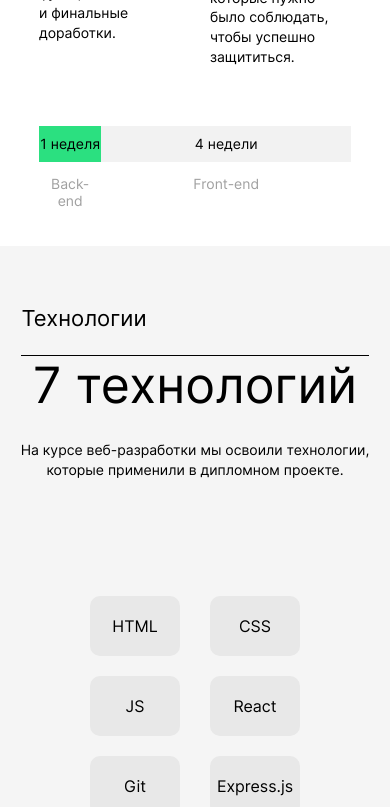
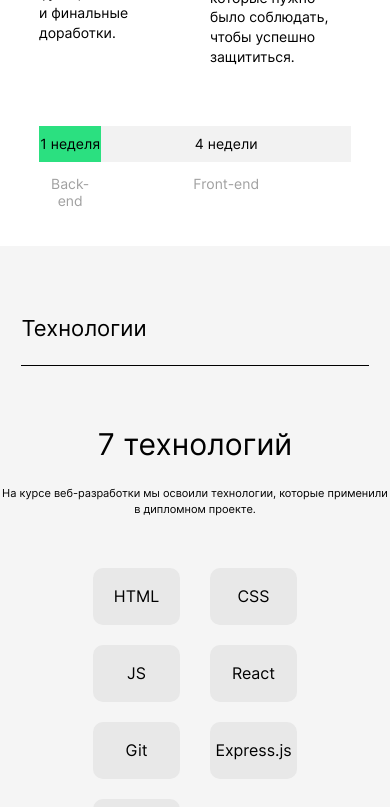
Before and after one commit to interind/movies-explorer-frontend, a React (Create React App) app: page / in a window 390 px wide. Shown: the part 1156-1963 px from the top of the page. Built offline with nearby package versions, Linux system fonts and the light colour scheme.

Commit message:
Techs 90%

```diff
--- a/src/components/AboutMe/AboutMe.css
+++ b/src/components/AboutMe/AboutMe.css
@@ -3,7 +3,7 @@
   flex-direction: column;
   justify-content: center;
   align-items: center;
-  width: 100%;
+  align-self: stretch;
   min-height: 608px;
 }
 .AboutMe-container {
--- a/src/components/App/App.css
+++ b/src/components/App/App.css
@@ -1,6 +1,8 @@
 .App {
-  display: grid;
+  display: flex;
+  flex-flow: column nowrap;
   box-sizing: border-box;
+  align-items: center;
   background-color: inherit;
   margin: 0 auto;
   min-width: 319px;
--- a/src/components/Footer/Footer.css
+++ b/src/components/Footer/Footer.css
@@ -4,6 +4,7 @@
   justify-content: space-between;
   align-items: center;
   max-width: 1280px;
+  align-self: stretch;
   margin-top: auto;
   min-height: 172px;
   background-color: #FAFAFA;
--- a/src/components/HeaderBar/HeaderBar.css
+++ b/src/components/HeaderBar/HeaderBar.css
@@ -17,6 +17,7 @@
 }
 .HeaderBar_place_techs {
   min-height: 110px;
+  margin-bottom: 80px;
   border-bottom: 1px solid #000;
 }
 .HeaderBar_place_aboutProject {
@@ -52,3 +53,16 @@
 }
 .HeaderBar__title_place_aboutMe {
 }
+
+@media screen and (max-width: 770px) {
+  .HeaderBar_place_techs {
+    margin-bottom: 80px;
+    min-height: 140px;
+  }
+}
+@media screen and (max-width: 470px) {
+  .HeaderBar_place_techs {
+    margin-bottom: 60px;
+    min-height: 120px;
+  }
+}
--- a/src/components/Main/Main.css
+++ b/src/components/Main/Main.css
@@ -1,6 +1,7 @@
 .Main {
-  display: grid;
-  grid-template-rows: repeat(auto-fit, auto);
+  display: flex;
+  flex-flow: column nowrap;
+  align-items: center;
   max-width: 1280px;
   min-width: 320px;
 }
--- a/src/components/NavTab/NavTab.css
+++ b/src/components/NavTab/NavTab.css
@@ -4,6 +4,7 @@
   list-style: none;
   min-height: 40px;
   padding: 0;
+  margin: 0;
 }
 
 .NavTab_hidden {
@@ -19,6 +20,7 @@
 }
 .NavTab_place_techs {
   flex-wrap: wrap;
+  margin-bottom: 100px;
 }
 
 .NavTab_place_aboutMe {
@@ -43,12 +45,6 @@
   margin-left: 10px;
 }
 
-.NavTab__item_place_popup {
-  margin-right: 10px;
-  min-width: 76px;
-  align-items: center;
-  justify-content: center;
-}
 .NavTab__item_place_header {
   margin-right: 10px;
   min-width: 76px;
@@ -58,12 +54,19 @@
 .NavTab__item_place_techs {
   margin-right: 10px;
   margin-bottom: 10px;
-  min-width: 90px;
-  min-height: 60px;
+  width: 90px;
+  height: 60px;
   background-color: #E8E8E8;
   border-radius: 10px;
   align-items: center;
   justify-content: center;
+}
+.NavTab__item_place_aboutMe {
+  margin-right: 10px;
+}
+.NavTab__item_place_footer {
+  justify-content: center;
+  align-items: center;
 }
 .NavTab__item_place_promo {
   margin-right: 10px;
@@ -77,13 +80,6 @@
   background-color: #FF6838;
   opacity: 1;
   color: #fff;
-}
-.NavTab__item_place_aboutMe {
-  margin-right: 10px;
-}
-.NavTab__item_place_footer {
-  justify-content: center;
-  align-items: center;
 }
 .NavTab__item_place_footer:last-of-type {
   margin-bottom: 0;
@@ -143,24 +139,34 @@
   height: 100%;
 }
 
-@media screen and (max-width:660px) {
+@media screen and (max-width: 800px) {
+  .NavTab__item_place_techs {
+    width: 87px;
+    height: 57px;
+  }
+}
+@media screen and (max-width: 660px) {
   .NavTab_place_techs {
     display: grid;
     grid-template-columns: repeat(2, auto);
     grid-gap: 10px;
+    margin-bottom: 90px;
   }
   .NavTab__item_place_portfolio {
     font-size: 28px;
     line-height: 1.67;
   }
 }
-@media screen and (max-width:460px) {
+@media screen and (max-width: 560px) {
+  .NavTab_place_techs {
+    margin-bottom: 70px;
+  }
+  .NavTab__item_place_portfolio {
+    font-size: 18px;
+  }
   .NavTab_place_footer {
     flex-direction: column;
     order: -1;
-  }
-  .NavTab__item_place_portfolio {
-    font-size: 18px;
   }
   .NavTab__item_place_footer {
     margin-bottom: 10px;
--- a/src/components/Promo/Promo.css
+++ b/src/components/Promo/Promo.css
@@ -6,6 +6,7 @@
   max-width: 1200px;
   min-height: 493px;
   width: 93.8%;
+  flex-grow: 1;
   background-color: #F5F5F5;
   border-radius: 5px;
 }
--- a/src/components/Techs/Techs.css
+++ b/src/components/Techs/Techs.css
@@ -2,30 +2,19 @@
   display: flex;
   flex-direction: column;
   align-items: center;
-  width: 100%;
+  align-self: stretch;
   min-height: 608px;
   background-color: #F5F5F5;
 }
-.Techs__header {
-  min-height: 160px;
-  border-bottom: 1px solid #000;
-  margin-bottom: 90px;
-}
 .Techs__title {
   font-family: 'Inter', Arial, Helvetica, sans-serif;
-  font-size: 22px;
+  font-size: 50px;
   font-weight: 400;
   max-width: 600px;
-  line-height: 1.21;
-  margin-bottom: 23px;
-  margin-top: 0;
-}
-.Techs__title_place_blank {
-  font-size: 50px;
-  width: 100%;
   line-height: 1.16;
   align-self: center;
   text-align: center;
+  margin-top: 0;
   margin-bottom: 26px;
 }
 .Techs__subtitle {
@@ -40,25 +29,25 @@
   margin-top: 0;
   margin-bottom: 100px;
 }
-.Techs-item {
-  width: 90px;
-  height: 60px;
-  color: #000;
-  background-color: #E8E8E8;
-  border-radius: 10px;
-  font-family: 'Inter', Arial, Helvetica, sans-serif;
-  font-size: 14px;
-  font-weight: 400;
-  line-height: 1.21;
-}
-.Techs-item:hover {
-  background-color: #FF6838;
-  color: #fff;
-}
-@media screen and (max-width: 881px) {
-  .Techs-item {
-    align-self: flex-start;
-    width: 87px;
-    height: 54px;
+@media screen and (max-width: 770px) {
+  .Techs__title {
+    margin-bottom: 22px;
+  }
+  .Techs__subtitle {
+    font-size: 12px;
+    line-height: 1.5;
+    margin-bottom: 83px;
   }
 }
+@media screen and (max-width: 470px) {
+  .Techs__title {
+    font-size: 30px;
+    line-height: 1.21;
+    margin-bottom: 24px;
+  }
+  .Techs__subtitle {
+    font-size: 11px;
+    line-height: 1.45;
+    margin-bottom: 50px;
+  }
+}
--- a/src/components/Techs/Techs.js
+++ b/src/components/Techs/Techs.js
@@ -66,7 +66,7 @@ function Techs() {
   return (
     <section className='Techs' id={'techs'}>
       <HeaderBar modifier={techs} />
-      <h3 className='Techs__title Techs__title_place_blank'>{pageInfo.title}</h3>
+      <h3 className='Techs__title'>{pageInfo.title}</h3>
       <p className='Techs__subtitle'>{pageInfo.subtitle}</p>
     <NavTab place={techs.place} links={dataLinks}/>
     </section>
```
